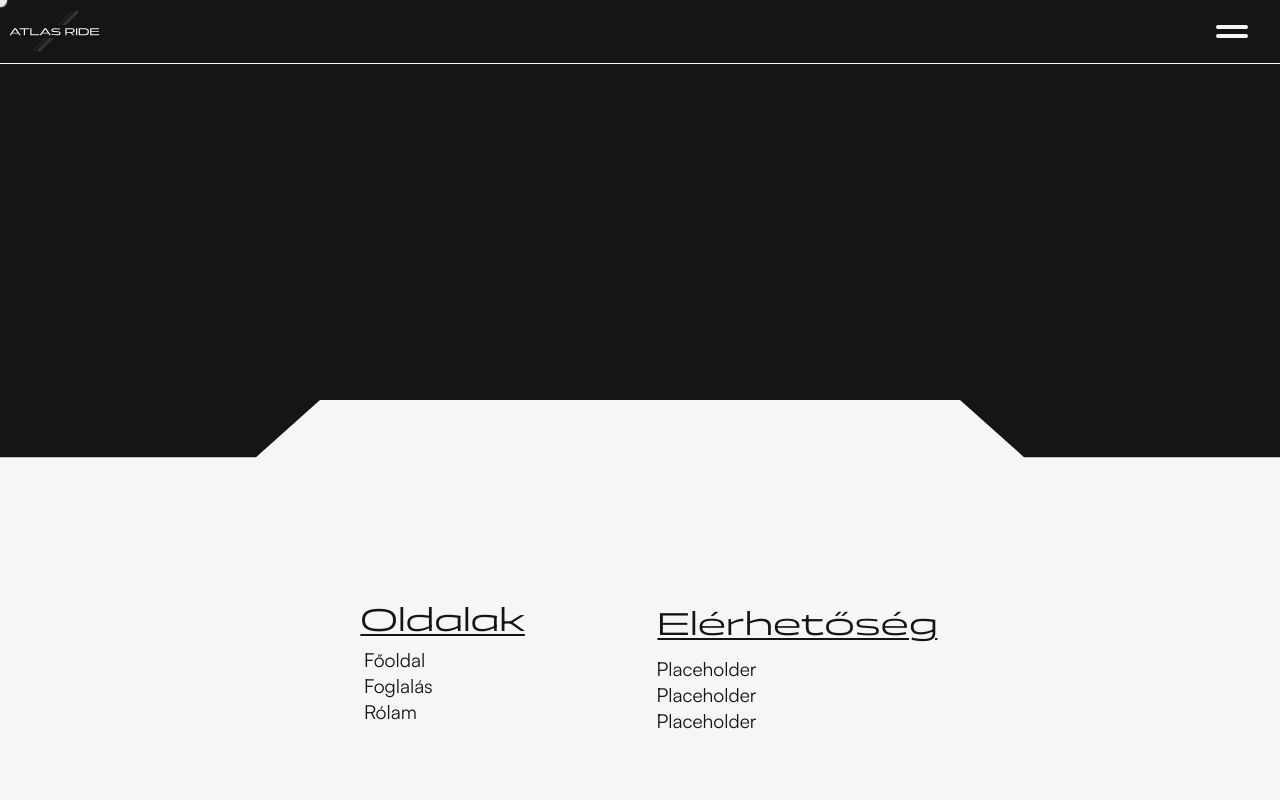
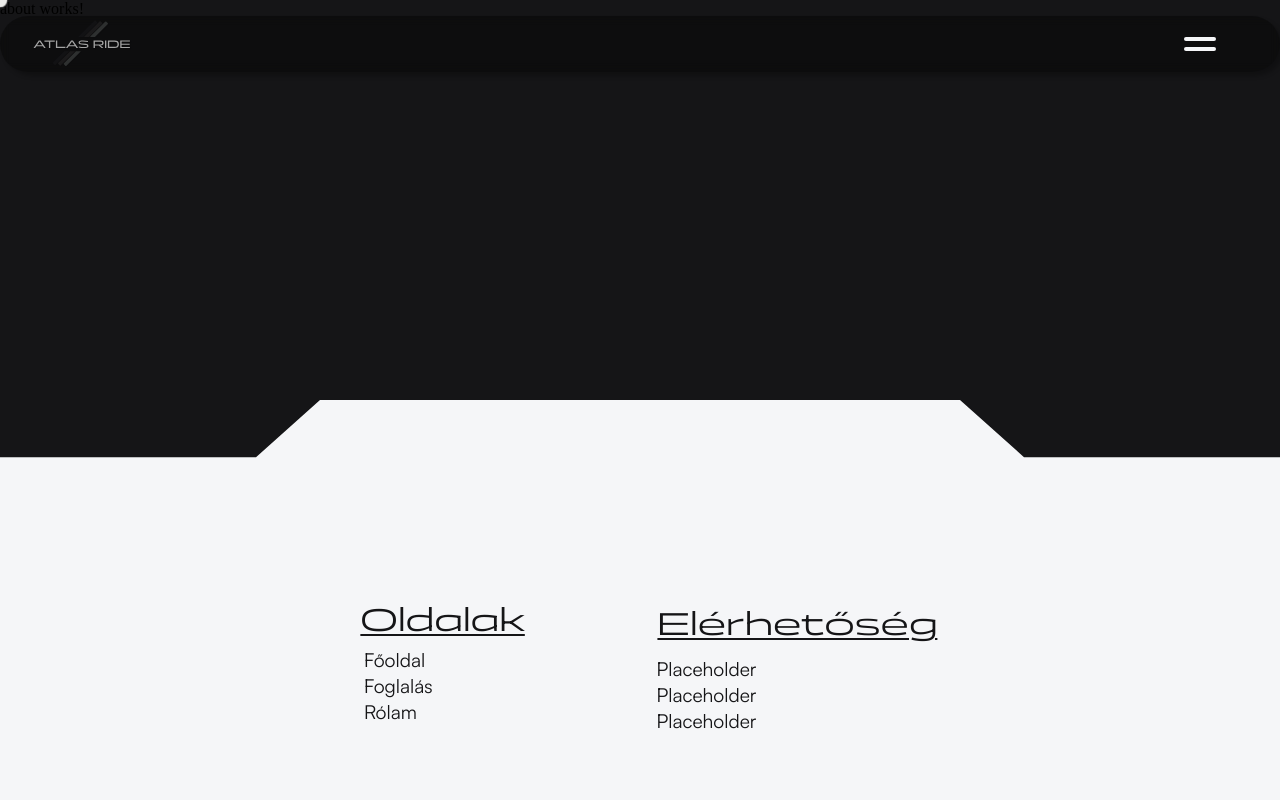
Before and after one commit to hubatrifusz/taxi, an Angular app: page /about in a window 1280 px wide. Shown: the top 800 px of the page. Built offline with nearby package versions, Linux system fonts and the light colour scheme.

Commit message:
navbar component redesign

```diff
--- a/src/app/app.component.scss
+++ b/src/app/app.component.scss
@@ -4,4 +4,5 @@ main {
   width: 100%;
   height: 100vh;
   background-color: $main-color;
+
 }
--- a/src/app/components/logo-line/logo-line.component.html
+++ /dev/null
@@ -1 +0,0 @@
-<p>logo-line works!</p>
--- a/src/app/components/navbar/navbar.component.html
+++ b/src/app/components/navbar/navbar.component.html
@@ -1,7 +1,10 @@
 <div class="navbar">
-  <a id="logo" href="">
-    <img src="SVG/logo_feher_2.svg" />
-  </a>
+  <div id="homeIcon"><img src="icons/home.png" alt=""></div>
+  <img id="logo" src="SVG/logo_szurke_2.svg" alt="logo" />
+  <div class="navbarItem">
+    <a href="/about">Rólam</a>
+    <button>Foglalás</button>
+  </div>
   <div class="navIcon" (click)="openNavigation()">
     <span></span>
     <span></span>
--- a/src/app/components/navbar/navbar.component.scss
+++ b/src/app/components/navbar/navbar.component.scss
@@ -97,22 +97,102 @@ nav {
 
 .navbar {
   position: fixed;
+  top: 0;
+
   display: flex;
-  width: 100vw;
+  flex-direction: row;
+  align-items: center;
   justify-content: space-between;
-  height: 8vh;
-  top: 0;
+
+  height: 7vh;
+  width: 50vw;
+  padding: 0 2rem 0 2rem;
+  margin: 2rem 25vw 0 25vw;
   z-index: 11;
-  background-color: $main-color;
-  transition: all 0.2s ease-in-out;
+
+  background-color: #0000005e;
+  -webkit-backdrop-filter: blur(10px);
+  backdrop-filter: blur(5px);
+  border-radius: 2rem;
+  box-shadow: 0.25rem 0.25rem 0.25rem rgba(0, 0, 0, 0.25);
+
+  transition: all 0.5s ease-in-out;
   transform: translateY(0);
-  border-bottom: 1px solid $secondary-color;
+
+  font-family: Satoshi;
+  font-weight: 300;
+  font-size: 1.4rem;
+
+  #homeIcon {
+    height: 100%;
+    display: flex;
+    align-items: center;
+    width: 40%;
+    img {
+      height: 60%;
+      filter: invert(0.8);
+    }
+  }
+
+  .navbarItem {
+    width: 40%;
+    height: 100%;
+    display: flex;
+    justify-content: end;
+    align-items: center;
+
+    a {
+      text-decoration: none;
+      color: $secondary-color;
+    }
+
+    a::after {
+      content: " )";
+      opacity: 0;
+      transition: all 0.2s ease;
+      text-decoration: none !important;
+    }
+
+    a::before {
+      content: "( ";
+      opacity: 0;
+      transition: all 0.2s ease;
+      text-decoration: none !important;
+    }
+
+    a:hover::after {
+      opacity: 1;
+    }
+
+    a:hover::before {
+      opacity: 1;
+    }
+
+    button {
+      padding: 0 1.5rem 0 1.5rem;
+      aspect-ratio: 1/0.3;
+      margin-left: 1rem;
+
+      border-radius: 2rem;
+      border: none;
+      box-shadow: 0rem 0.5rem 0.4rem rgba(0, 0, 0, 0.25);
+
+      background-color: $accent-color;
+      color: $secondary-color;
+
+      font-family: inherit;
+      font-size: inherit;
+      font-weight: inherit;
+      transition: filter 0.2s ease;
+    }
+
+    button:hover {
+      filter: brightness(1.3);
+    }
+  }
 
   #logo {
-    img {
-      height: 100%;
-      padding: 0.5rem;
-    }
+    height: 150%;
   }
 
   .navIcon {
@@ -121,7 +201,7 @@ nav {
     height: 1.5rem;
     justify-content: center;
     align-items: center;
-    display: flex;
+    display: none;
     flex-direction: column;
 
     span {
@@ -154,8 +234,31 @@ nav {
   }
 }
 
+@media (max-width: 1700px) {
+  .navbar {
+    justify-content: space-between;
+    width: 100%;
+    margin: 1rem 0 0 0;
+
+    #logo {
+      height: 90%;
+    }
+
+    #homeIcon {
+      display: none;
+    }
+
+    .navIcon {
+      display: flex;
+    }
+    .navbarItem {
+      display: none;
+    }
+  }
+}
+
 .hide {
-  transform: translateY(-8vh);
+  transform: translateY(calc(-7vh + -3rem));
 }
 
 .navbarOpen {
```
Also changed, not shown: src/app/components/logo-line/logo-line.component.ts (deleted, +0 -12 lines), public/icons/home.png (added), src/app/components/logo-line/logo-line.component.scss (deleted), 1 other file (tests, documents, lock files or other folders).
